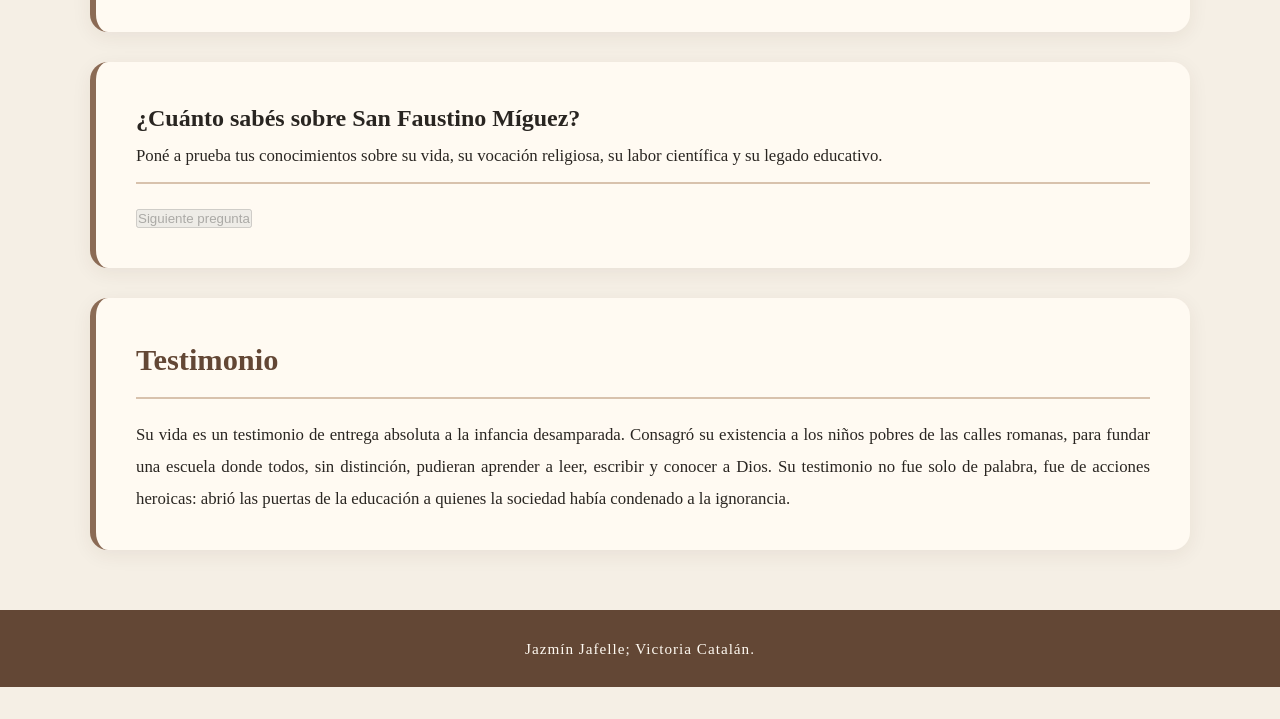
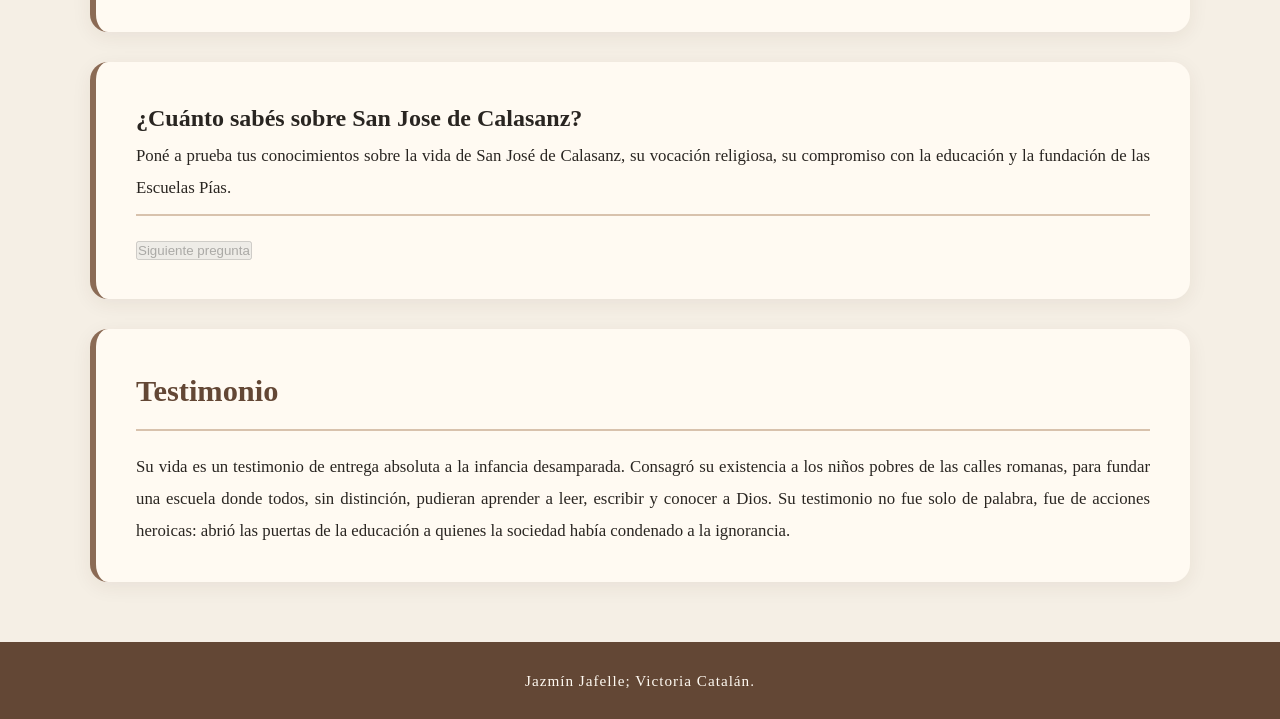
Before and after one commit to jjafellerossi-cpu/proyecto, a plain HTML site: page index.html in a window 1280 px wide. Shown: the part 2063-2782 px from the top of the page. Before the commit the page ends 2750 px from the top, so only its background shows below. Drawn offline with Linux system fonts and the light colour scheme.

Commit message:
Add files via upload

```diff
--- a/index.html
+++ b/index.html
@@ -54,12 +54,12 @@ Dentro de la Iglesia, fue un pionero de la educación popular. Su obra fue recon
 
     <!-- Cuestionario interactivo -->
     <section id="quiz">
-        <h2>¿Cuánto sabés sobre San Faustino Míguez?</h2>
+        <h2>¿Cuánto sabés sobre San Jose de Calasanz?</h2>
 
         <p>
-            Poné a prueba tus conocimientos sobre su vida,
-            su vocación religiosa, su labor científica
-            y su legado educativo.
+            Poné a prueba tus conocimientos sobre la vida de San José
+            de Calasanz, su vocación religiosa, su compromiso con
+            la educación y la fundación de las Escuelas Pías.
         </p>
 
         <article class="tarjeta-quiz">
```
